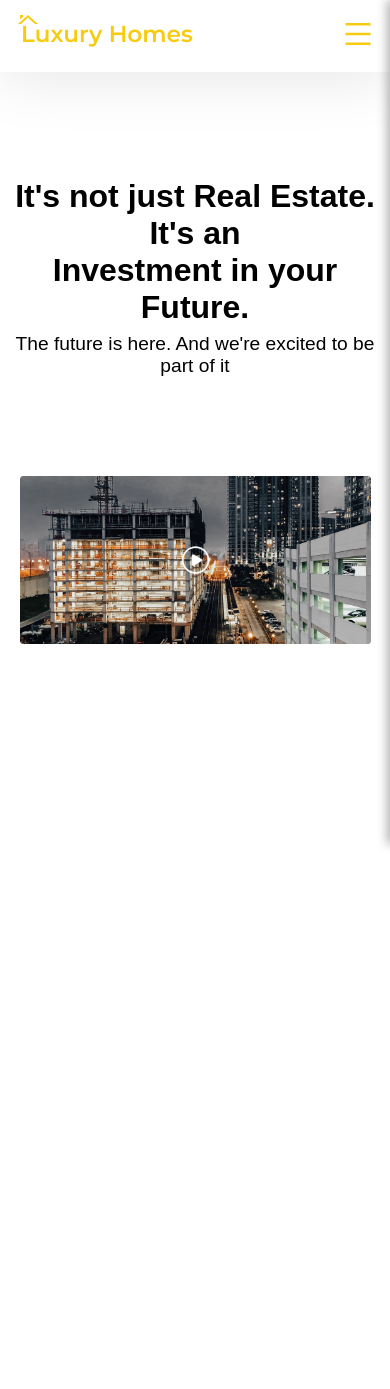
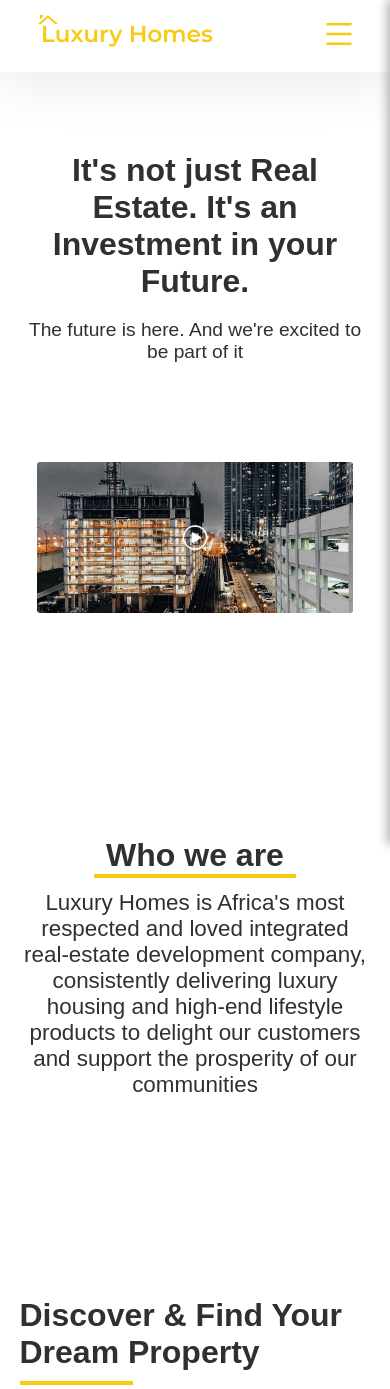
Before and after one commit to temiye18/luxury-homes, a React (Create React App) app: page / in a window 390 px wide. Before the commit the page ends 844 px from the top, so only its background shows below. Built offline with nearby package versions, Linux system fonts and the light colour scheme; the HTML template or start-up script is replaced by a standard one.

Commit message:
adjusted responsiveness

```diff
--- a/src/App.js
+++ b/src/App.js
@@ -1,6 +1,7 @@
 import React, { useState } from "react";
 import Navbar from "./components/Header/Navbar";
 import Hero from "./components/Hero/Hero";
+import Properties from "./components/Properties/Properties";
 import Sidebar from "./components/Sidebar/Sidebar";
 function App() {
   const [isBarOpen, setIsBarOpen] = useState(false);
@@ -17,6 +18,7 @@ function App() {
       <Navbar openSideBar={openSideBar} />
       <Sidebar closeSideBar={closeSideBar} isBarOpen={isBarOpen} />
       <Hero />
+      <Properties />
     </>
   );
 }
--- a/src/components/Hero/Hero.js
+++ b/src/components/Hero/Hero.js
@@ -9,9 +9,7 @@ const Hero = () => {
     <section>
       <Container>
         <div className={classes.welcome__text}>
-          <h2>
-            It's not just Real Estate. It's an <br /> Investment in your Future.
-          </h2>
+          <h2>It's not just Real Estate. It's an Investment in your Future.</h2>
           <p>The future is here. And we're excited to be part of it</p>
 
           <img
@@ -24,6 +22,16 @@ const Hero = () => {
         <div className={classes.video__container}>
           <img src={videoImg} alt="video" />
         </div>
+
+        <div className={classes.about__message}>
+          <h3>Who we are</h3>
+          <p>
+            Luxury Homes is Africa's most respected and loved integrated
+            real-estate development company, consistently delivering luxury
+            housing and high-end lifestyle products to delight our customers and
+            support the prosperity of our communities
+          </p>
+        </div>
       </Container>
     </section>
   );
--- a/src/components/Hero/Hero.module.css
+++ b/src/components/Hero/Hero.module.css
@@ -13,6 +13,8 @@
 }
 
 .welcome__text h2 {
+  max-width: 800px;
+  margin: 0 auto;
   font-size: 3rem;
   font-weight: 600;
   position: relative;
@@ -21,26 +23,33 @@
 
 .welcome__text p {
   text-align: center;
-  margin-top: -20px;
+  /* margin-top: -20px; */
   font-size: 19.2px;
   font-weight: 400;
 }
 
 .welcome__text .vector__logo {
   position: absolute;
-  top: 152px;
-  left: 660px;
+  top: 112px;
+  left: 44.6%;
+  max-width: 275px;
 }
 
 .video__container {
   display: grid;
-  width: 70%;
+  /* width: 70%; */
+  max-width: 1120px;
   margin: auto;
-  /* grid-template-columns: repeat(auto-fit, minmax(300px, 1fr)); */
   justify-content: center;
 }
 
-@media (max-width: 755px) {
+@media (max-width: 1132px) {
+  .video__container {
+    max-width: 1000px;
+  }
+}
+
+@media (max-width: 994px) {
   .video__container {
     width: 90%;
   }
@@ -48,7 +57,9 @@
   .welcome__text h2 {
     font-size: 2rem;
   }
+}
 
+@media (max-width: 994px) {
   .welcome__text .vector__logo {
     display: none;
   }
@@ -56,7 +67,28 @@
 
 @media (max-width: 1400px) {
   .welcome__text .vector__logo {
-    top: 152px;
-    left: 533px;
+    top: 112px;
+    left: 43.5%;
+    /* left: 38%; */
   }
 }
+
+.about__message {
+  /* margin: auto; */
+  text-align: center;
+  padding: 10rem 0;
+  margin-top: 4rem;
+}
+
+.about__message h3 {
+  font-size: 2rem;
+  max-width: 202px;
+  margin: 0 auto;
+  border-bottom: 4px solid var(--yellow-color);
+}
+
+.about__message p {
+  max-width: 800px;
+  margin: 12px auto;
+  font-size: 1.4rem;
+}
--- /dev/null
+++ b/src/components/Properties/Properties.js
@@ -0,0 +1,19 @@
+import React from "react";
+import Container from "../UI/Container";
+import classes from "./Properties.module.css";
+import vector2 from "../../assets/Vector 2.png";
+
+const Properties = () => {
+  return (
+    <section className={classes.property}>
+      <Container>
+        <div className={classes.property__heading}>
+          <h2>Discover & Find Your Dream Property</h2>
+          <img src={vector2} alt="border_bottom" />
+        </div>
+      </Container>
+    </section>
+  );
+};
+
+export default Properties;
--- /dev/null
+++ b/src/components/Properties/Properties.module.css
@@ -0,0 +1,5 @@
+.property__heading > h2 {
+  max-width: 400px;
+  margin-bottom: 0;
+  font-size: 2rem;
+}
--- a/src/components/UI/Container.js
+++ b/src/components/UI/Container.js
@@ -1,7 +1,7 @@
 import styled from "styled-components";
 
 const Container = styled.div`
-  width: 100%;
+  width: 90%;
   margin: 0 auto;
   max-width: 1250px;
 
--- a/src/index.css
+++ b/src/index.css
@@ -14,6 +14,7 @@ body {
   margin: 0;
   font-size: 1rem;
   font-family: var(--montserrat-font);
+  color: var(--regular-text-color);
 }
 
 img {
```
